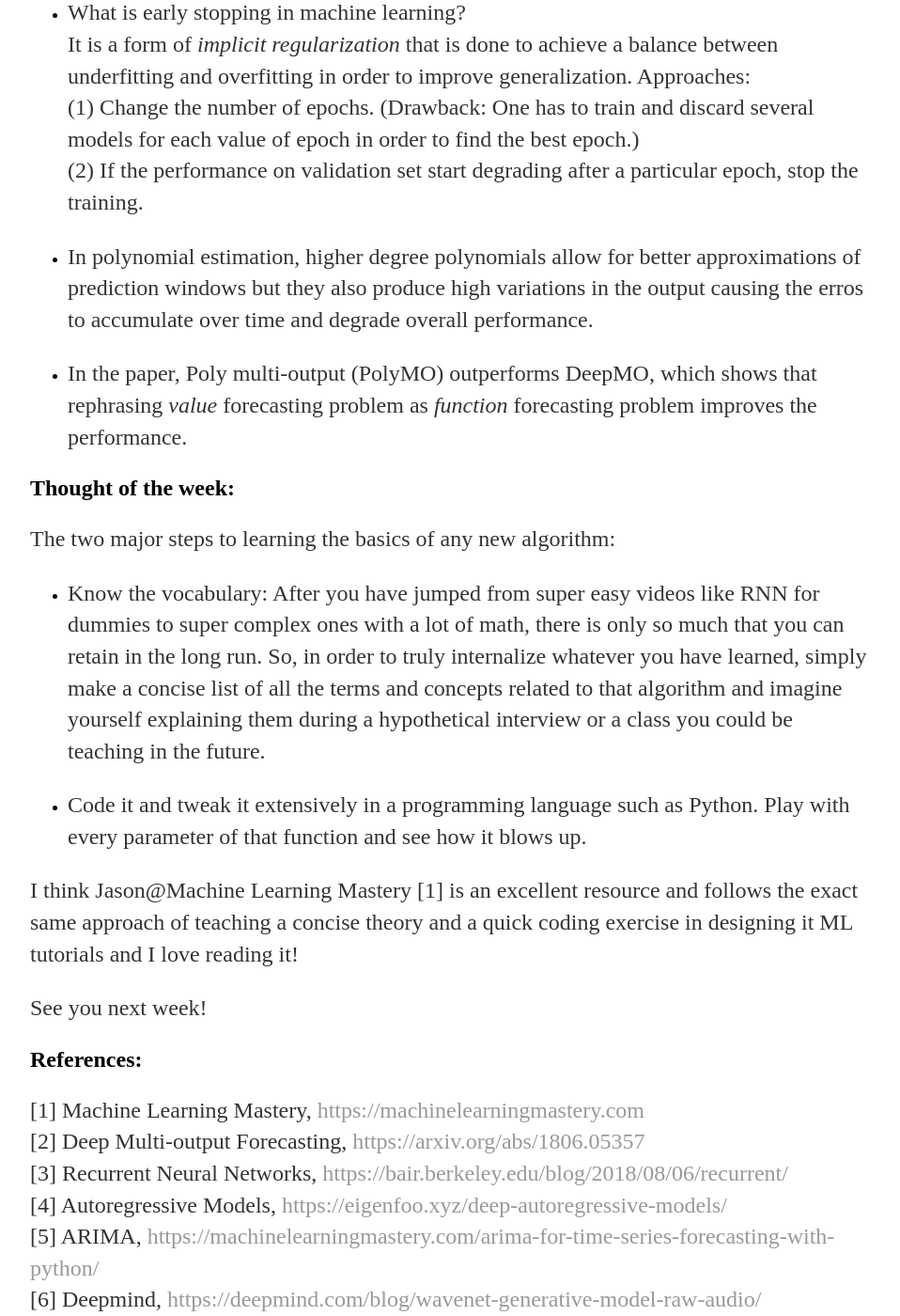
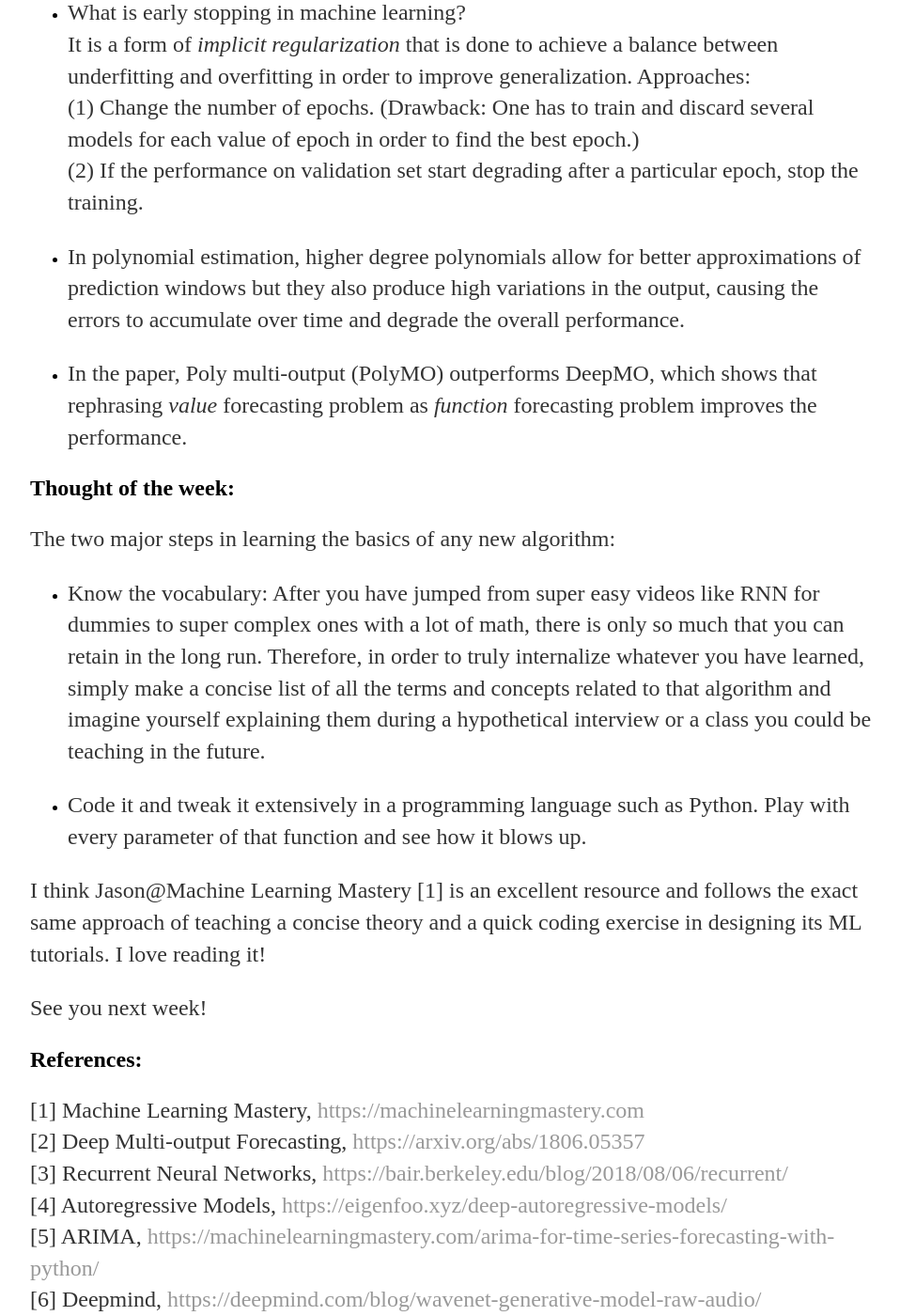
Before and after one commit to hadiahameed/hadiahameed.github.io, a Jekyll site: the page built from _posts/2019-09-01-episode1.md, in a window 1280 px wide and 1400 px high, scrolled down 2283 px. Shown: the whole window at 94% size, without its empty margins (160-1118 px from the left). Built offline with Jekyll 4.4.1, drawn with Linux system fonts in a browser that asks for light colours; some of the changed text lies outside the part shown.

Commit message:
Update 2019-09-01-episode1.md

```diff
--- a/_posts/2019-09-01-episode1.md
+++ b/_posts/2019-09-01-episode1.md
@@ -43,19 +43,19 @@ It is a form of *implicit regularization* that is done to achieve a balance betw
 (1) Change the number of epochs. (Drawback: One has to train and discard several models for each value of epoch in order to find the best epoch.)
 (2) If the performance on validation set start degrading after a particular epoch, stop the training.
 
-+ In polynomial estimation, higher degree polynomials allow for better approximations of prediction windows but they also produce high variations in the output causing the erros to accumulate over time and degrade overall performance.
++ In polynomial estimation, higher degree polynomials allow for better approximations of prediction windows but they also produce high variations in the output, causing the errors to accumulate over time and degrade the overall performance.
 
 + In the paper, Poly multi-output (PolyMO) outperforms DeepMO, which shows that rephrasing *value* forecasting problem as
 *function* forecasting problem improves the performance.
 
 ## Thought of the week:
-The two major steps to learning the basics of any new algorithm:
+The two major steps in learning the basics of any new algorithm:
 
-+ Know the vocabulary: After you have jumped from super easy videos like RNN for dummies to super complex ones with a lot of math, there is only so much that you can retain in the long run. So, in order to truly internalize whatever you have learned, simply make a concise list of all the terms and concepts related to that algorithm and imagine yourself explaining them during a hypothetical interview or a class you could be teaching in the future.
++ Know the vocabulary: After you have jumped from super easy videos like RNN for dummies to super complex ones with a lot of math, there is only so much that you can retain in the long run. Therefore, in order to truly internalize whatever you have learned, simply make a concise list of all the terms and concepts related to that algorithm and imagine yourself explaining them during a hypothetical interview or a class you could be teaching in the future.
 
 + Code it and tweak it extensively in a programming language such as Python. Play with every parameter of that function and see how it blows up.
 
-I think Jason@Machine Learning Mastery [1] is an excellent resource and follows the exact same approach of teaching a concise theory and a quick coding exercise in designing it ML tutorials and I love reading it!
+I think Jason@Machine Learning Mastery [1] is an excellent resource and follows the exact same approach of teaching a concise theory and a quick coding exercise in designing its ML tutorials. I love reading it!
 
 See you next week!
 
```
Also changed, not shown: other parts of _posts/2019-09-01-episode1.md (+3 -3 lines).
